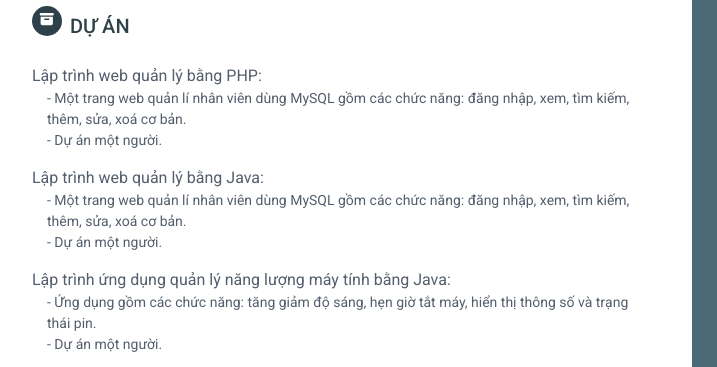
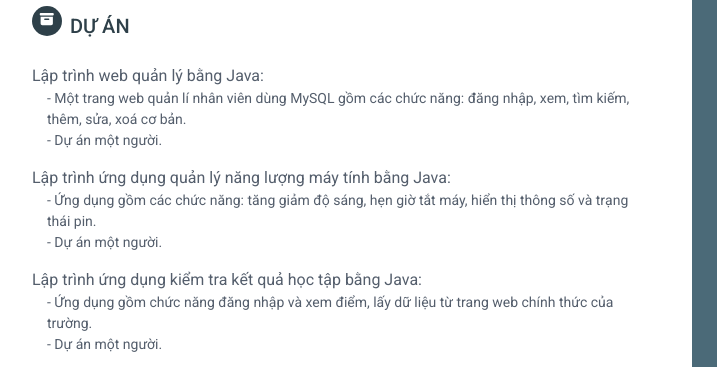
Before and after one commit to PhiBao/kiter.github.io, a plain HTML site: page index.html in a window 1280 px wide. Shown: the part 382-749 px from the top of the page, 188-905 px from the left. Drawn offline with Linux system fonts and the light colour scheme.

Commit message:
Improve some infor

```diff
--- a/index.html
+++ b/index.html
@@ -89,11 +89,6 @@
 
             <section class="section projects-section">
                 <h2 class="section-title"><span class="icon-holder"><i class="fas fa-archive"></i></span>DỰ ÁN</h2>
-                <div class="item">
-                    <span class="project-title">Lập trình web quản lý bằng PHP: </a></span>
-                    <p class="project-tagline">- Một trang web quản lí nhân viên dùng MySQL gồm các chức năng: đăng nhập, xem, tìm kiếm, thêm, sửa, xoá cơ bản.</p>
-                    <p class="project-tagline">- Dự án một người.</p>
-                </div><!--//item-->
 		        <div class="item">
                     <span class="project-title">Lập trình web quản lý bằng Java: </a></span>
                     <p class="project-tagline">- Một trang web quản lí nhân viên dùng MySQL gồm các chức năng: đăng nhập, xem, tìm kiếm, thêm, sửa, xoá cơ bản.</p>
```
